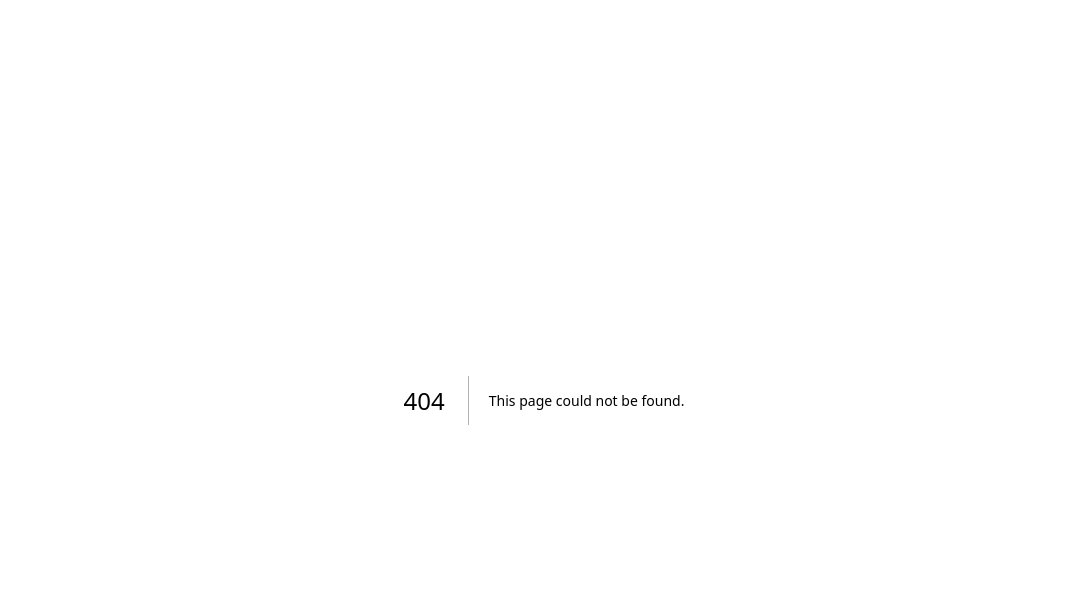
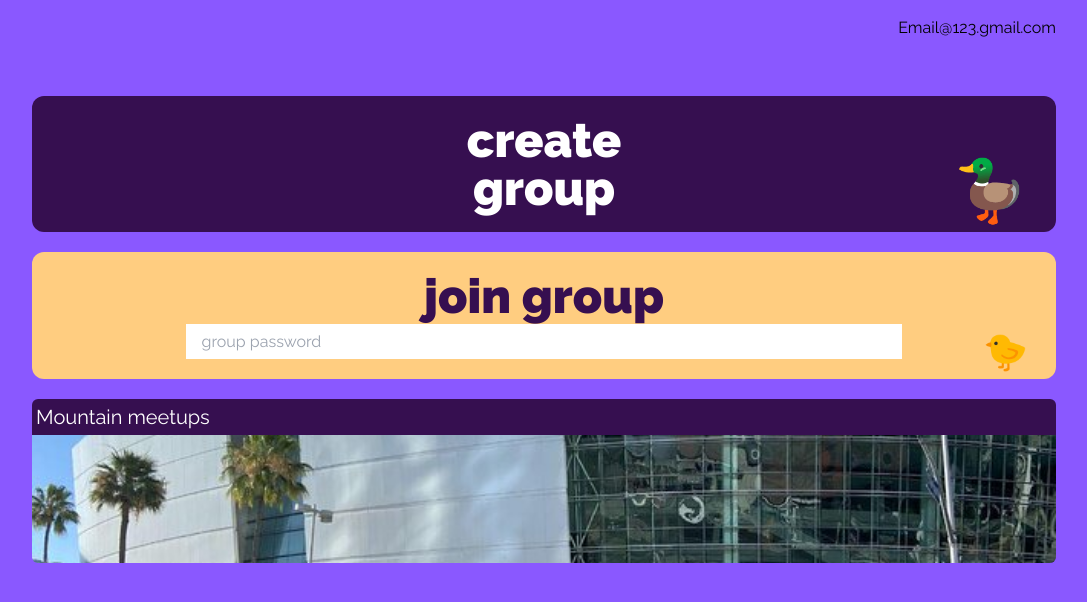
Before and after one commit to kenyounot123/headstarter-hackathon-1, a Next.js app: page /dashboard in a window 1280 px wide. Before the commit this address had no page. Shown: the top 602 px of the page, without its empty margins (96-1183 px from the left). Built offline with nearby package versions, Linux system fonts and the light colour scheme.

Commit message:
Update GroupCard component and rename route to dashboard

```diff
--- a/app/components/GroupCard.tsx
+++ b/app/components/GroupCard.tsx
@@ -1,3 +1,26 @@
-export default function GroupCard() {
+import Image from "next/image"
 
+interface GroupCardProps {
+  groupName: string;
+  groupImgSrc: string;
 }
+export default function GroupCard({groupName, groupImgSrc}: GroupCardProps) {
+  return (
+    <button className="w-full relative">
+      <h2 className="text-left rounded-t-md bg-primary-accent-color text-primary-text-color p-1 text-xl">{groupName}</h2>
+      <div className="h-32">
+        <Image
+         src={groupImgSrc}
+         width={0}
+         height={0}
+         alt="Picture of the author"
+         sizes="100vw"
+         className="w-full h-full object-cover rounded-b-md" />
+      </div>
+
+      <div>
+
+      </div>
+    </button>
+  )
+}
--- /dev/null
+++ b/app/dashboard/page.tsx
@@ -0,0 +1,21 @@
+import Link from 'next/link'
+import GroupCard from '../components/GroupCard'
+export default function Home() {
+  return (
+    <div className='flex flex-col gap-5 w-[80%] mx-auto'>
+      <p className='self-end py-5'>Email@123.gmail.com</p>
+      <button className='mt-5 rounded-xl flex justify-center py-5 bg-primary-accent-color text-primary-text-color relative'>
+        <p className='text-5xl font-[900]'>create <span className="block">group</span></p>
+        <div className='text-6xl absolute bottom-3 right-7'>🦆</div>
+      </button>
+      <button className='rounded-xl flex justify-center py-5 bg-secondary-accent-color text-primary-accent-color relative'>
+        <div className='flex flex-col gap-1 items-center w-[70%]'>
+          <p className='text-5xl font-[900]'>join group</p>
+          <input className="outline-none w-full py-2 px-4" type="text" placeholder='group password'/>
+        </div>
+        <div className='text-4xl absolute bottom-2 right-7'>🐤</div>
+      </button>
+      <GroupCard groupName={"Mountain meetups"} groupImgSrc={"/images/card-img.png"}/>
+    </div>
+  )
+}
--- a/app/home/page.tsx
+++ /dev/null
@@ -1,19 +0,0 @@
-import Link from 'next/link'
-
-export default function Home() {
-  return (
-    <div className='flex flex-col gap-5'>
-      <button className='rounded-xl flex justify-center py-5 w-[80%] mx-auto bg-primary-accent-color text-primary-text-color relative'>
-        <p className='text-5xl font-[900]'>create <span className="block">group</span></p>
-        <div className='text-6xl absolute bottom-3 right-7'>🦆</div>
-      </button>
-      <button className='rounded-xl flex justify-center py-5 w-[80%] mx-auto bg-secondary-accent-color text-primary-accent-color relative'>
-        <div className='flex flex-col gap-1 items-center w-[70%]'>
-          <p className='text-5xl font-[900]'>join group</p>
-          <input className="w-full py-2" type="text" placeholder='group password'/>
-        </div>
-        <div className='text-4xl absolute bottom-2 right-7'>🐤</div>
-      </button>
-    </div>
-  )
-}
```
Also changed, not shown: public/images/card-img.png (added).
